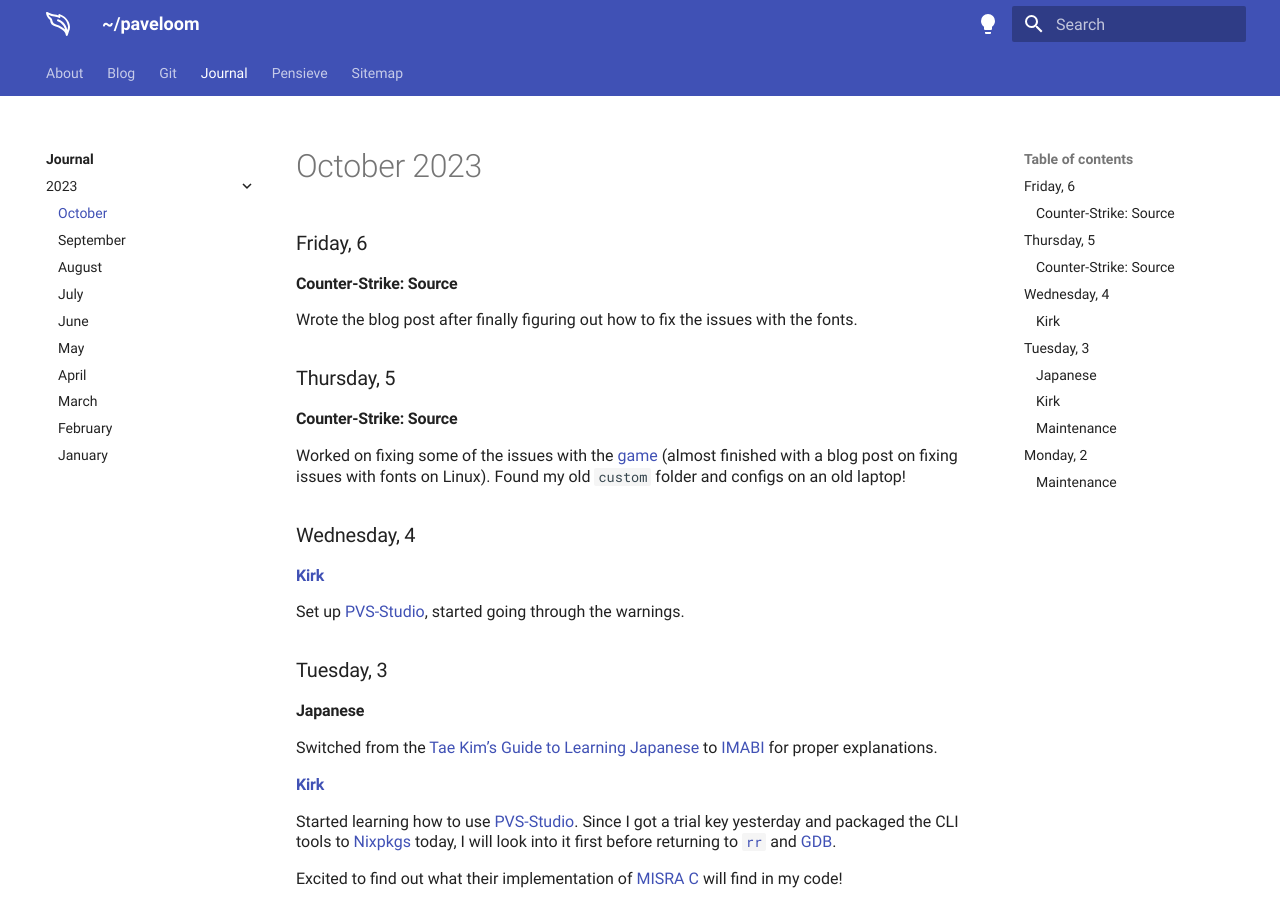
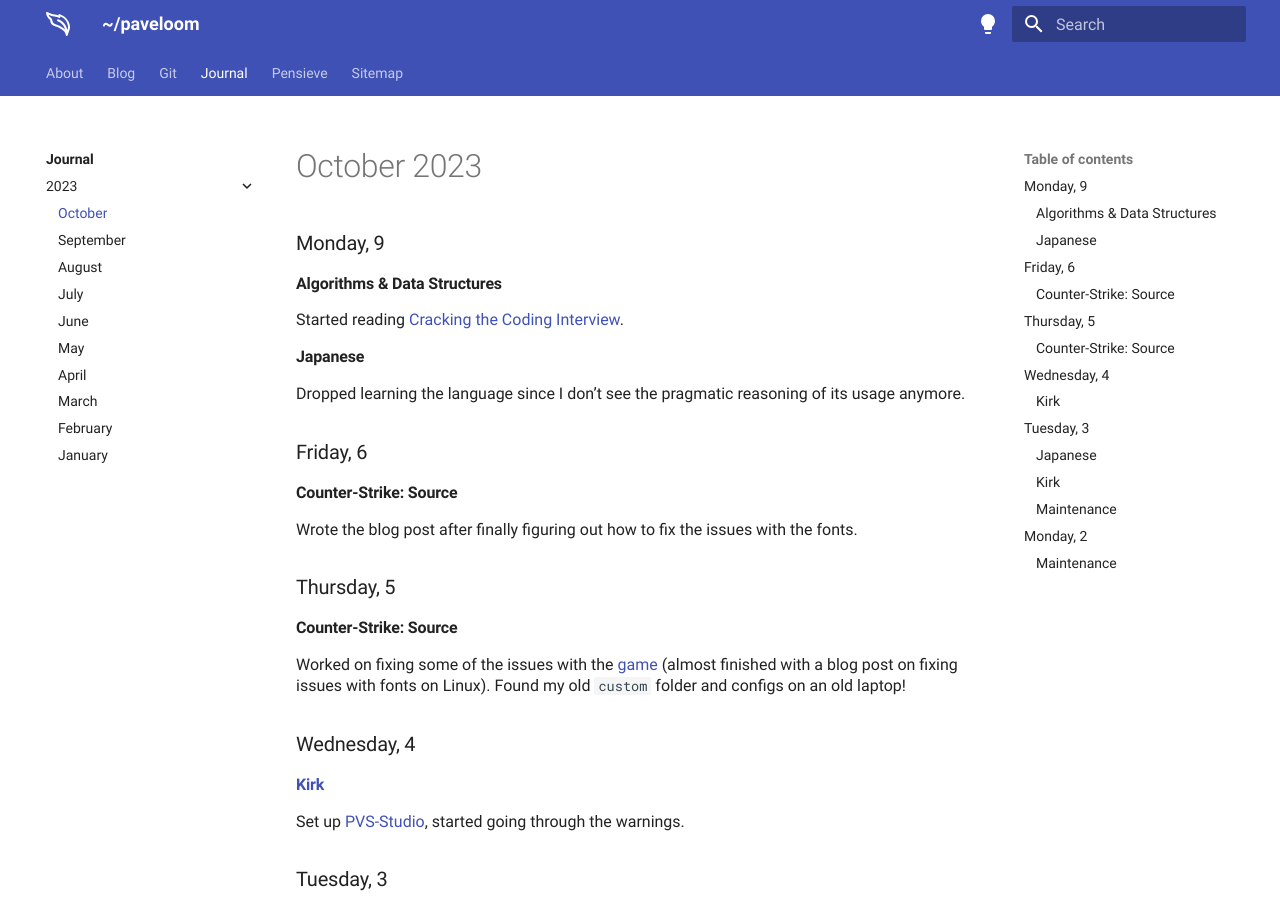
Before and after one commit to paveloom/paveloom.dev, an MkDocs documentation site: the page built from content/journal/2023/october.md, in a window 1280 px wide and 900 px high. Built offline with MkDocs 1.6.1 and Material for MkDocs 9.7.7, drawn with Linux system fonts in a browser that asks for light colours.

Commit message:
Journal: add the October, 9 entry.

```diff
--- a/content/journal/2023/october.md
+++ b/content/journal/2023/october.md
@@ -1,4 +1,14 @@
 # October 2023
+
+### Monday, 9 {#9}
+
+#### Algorithms & Data Structures {#9#algorithms-and-data-structures}
+
+Started reading [Cracking the Coding Interview](https://www.amazon.com/dp/0984782850).
+
+#### Japanese {#9#japanese}
+
+Dropped learning the language since I don't see the pragmatic reasoning of its usage anymore.
 
 ### Friday, 6 {#5}
 
```
